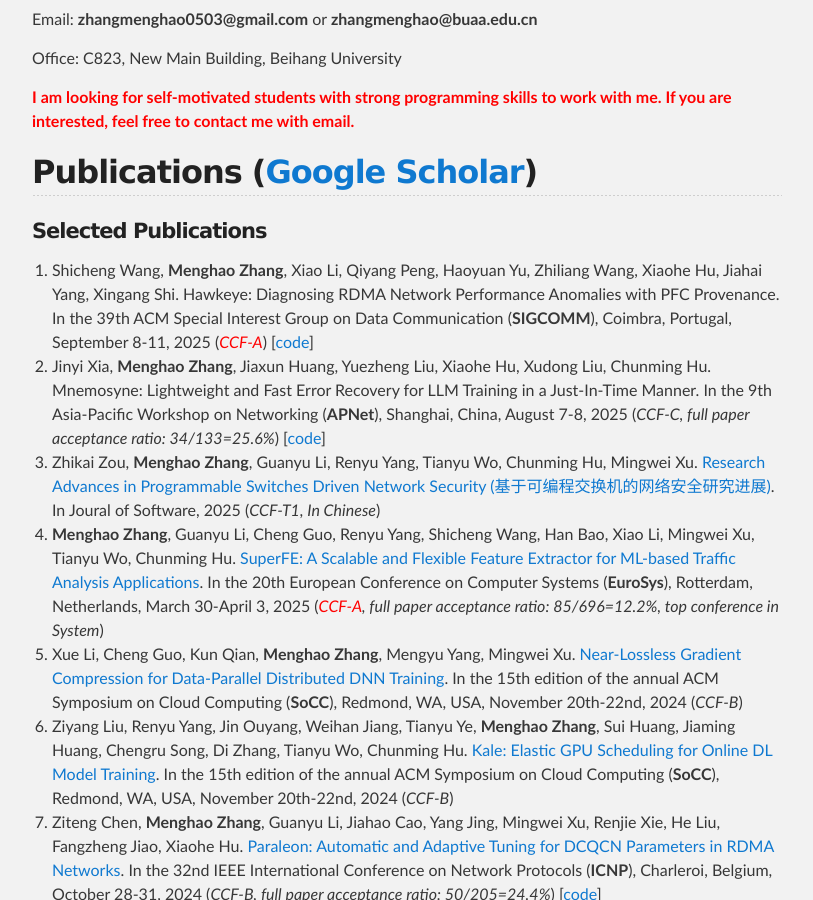
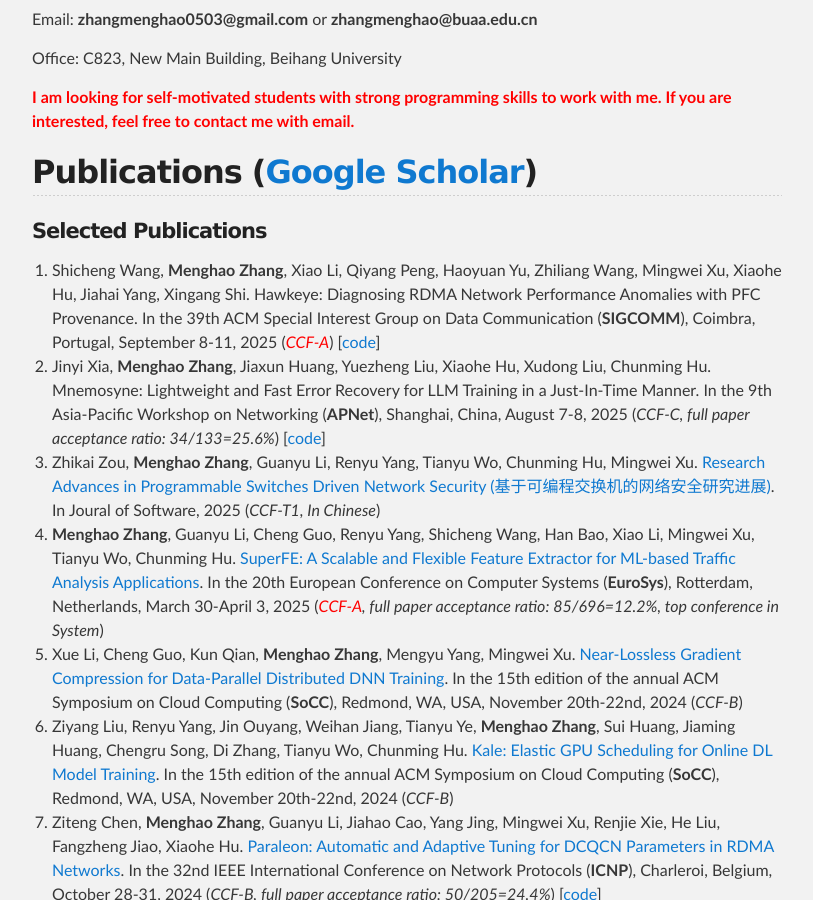
Before and after one commit to zhangmenghao/zhangmenghao.github.io, a Jekyll site: the page built from index.md, in a window 1280 px wide and 900 px high, scrolled down 980 px. Shown: the whole window, without its empty margins (233-1046 px from the left). Built offline with Jekyll 4.4.1, drawn with Linux system fonts in a browser that asks for light colours.

Commit message:
Update pub

```diff
--- a/index.md
+++ b/index.md
@@ -33,7 +33,7 @@ Office: C823, New Main Building, Beihang University
 ## Publications ([Google Scholar](https://scholar.google.com/citations?user=fv-p85gAAAAJ&hl=zh-CN))
 <!-- (# indicates that I am the corresponding author) -->
 #### Selected Publications
-23. Shicheng Wang, __Menghao Zhang__, Xiao Li, Qiyang Peng, Haoyuan Yu, Zhiliang Wang, Xiaohe Hu, Jiahai Yang, Xingang Shi.
+23. Shicheng Wang, __Menghao Zhang__, Xiao Li, Qiyang Peng, Haoyuan Yu, Zhiliang Wang, Mingwei Xu, Xiaohe Hu, Jiahai Yang, Xingang Shi.
 Hawkeye: Diagnosing RDMA Network Performance Anomalies with PFC Provenance.
 In the 39th ACM Special Interest Group on Data Communication (**SIGCOMM**), Coimbra, Portugal, September 8-11, 2025 (*<font color='red'>CCF-A</font>*) [[code](https://github.com/wangshicheng1225/Hawkeye)]
 22. Jinyi Xia, __Menghao Zhang__, Jiaxun Huang, Yuezheng Liu, Xiaohe Hu, Xudong Liu, Chunming Hu.
```
